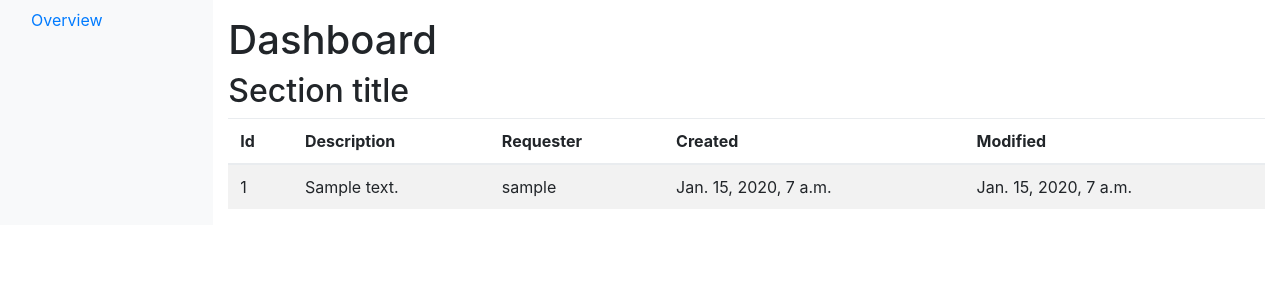
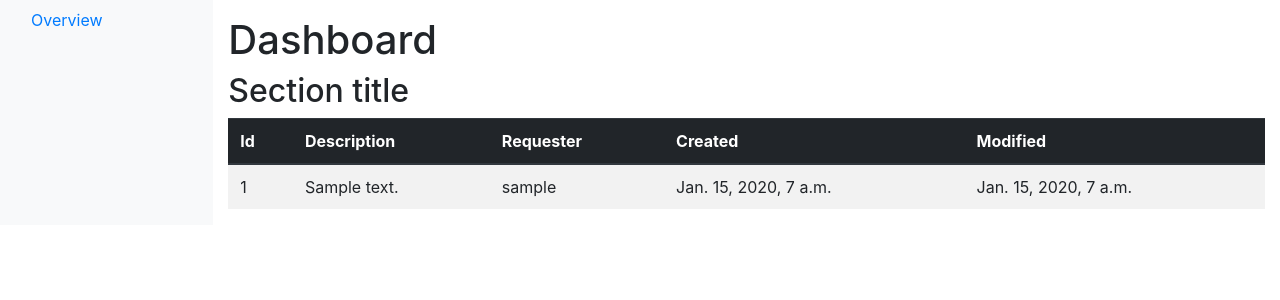
Before and after one commit to RonaldTheodoro/tcc-simple-ticket, a Django app: template templates/core/index.html in a window 1280 px wide. Shown: the part 56-356 px from the top of the page. Run offline with Django 3.2, Linux system fonts and the light colour scheme; the template is opened without the code that fills it: values that come from a table or form of the project are taken from there, others are empty; tables that the repository leaves empty hold one stand-in row (values such as "Sample post"); parts of the project's set-up code (start-up, migrations or seed data) failed here and were passed over; some libraries are stand-ins or nearby versions.

Commit message:
use black header

```diff
--- a/templates/core/main.html
+++ b/templates/core/main.html
@@ -5,8 +5,8 @@
     </section>
     <h2>Section title</h2>
     <div class="table-responsive">
-        <table class="table table-striped">
-            <thead>
+        <table class="table able-sm table-striped">
+            <thead class="thead-dark">
                 <tr>
                     <th>Id</th>
                     <th>Description</th>
```
